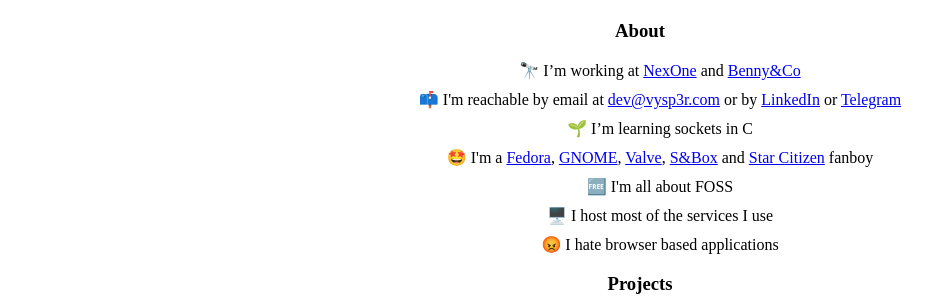
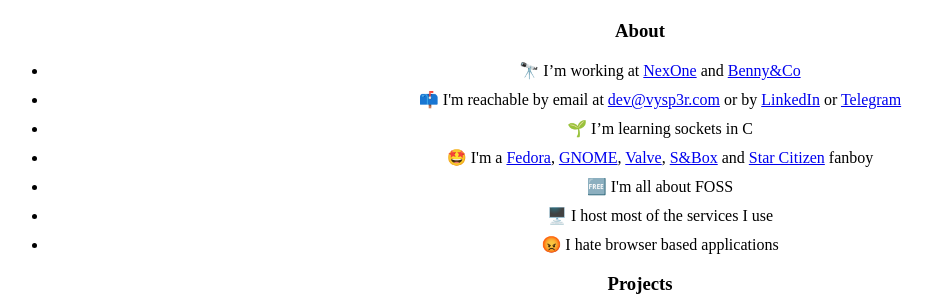
Before and after one commit to Vysp3r/vysp3r.com, a SvelteKit app: page / in a window 1280 px wide. Shown: the part 190-494 px from the top of the page, without its empty margins (0-932 px from the left). Built offline with nearby package versions, Linux system fonts and the light colour scheme.

Commit message:
Update +page.svelte

```diff
--- a/src/routes/+page.svelte
+++ b/src/routes/+page.svelte
@@ -7,7 +7,7 @@
 	<h1>Vysp3r</h1>
 
 	<Section title="About">
-		<ul style="list-style-type:none;">
+		<ul class="about">
 			<li>
 				🔭 I’m working at <a href="https://nexone.ca/">NexOne</a>
 				and <a href="https://www.benny-co.com/">Benny&Co</a>
```
